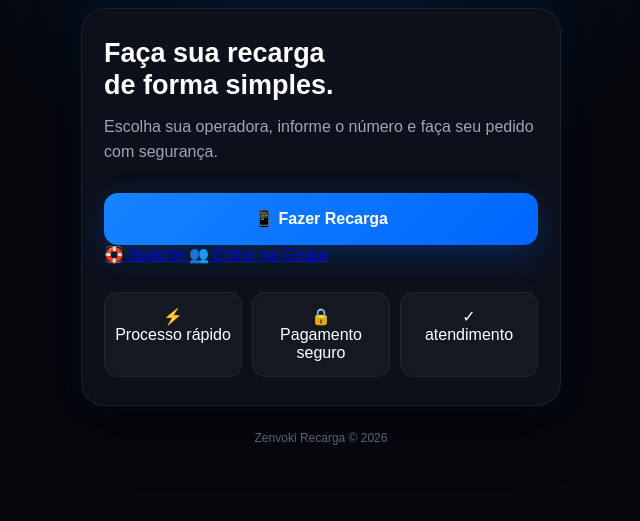
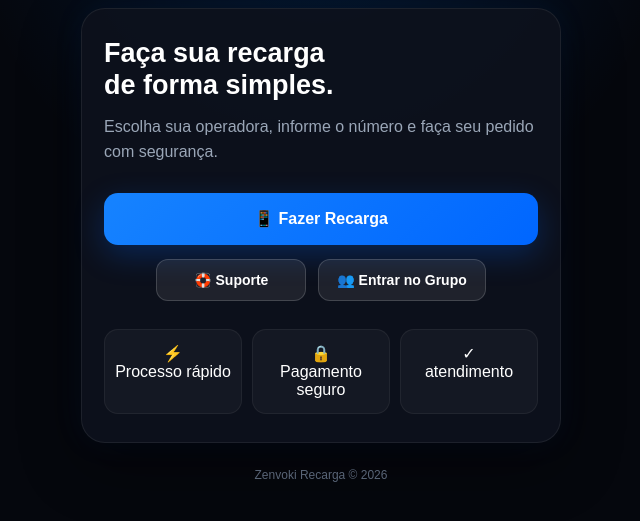
Before and after one commit to clofmacontas-create/Zenvoki-Recarga-, a website: page public/painel.html in a window 1280 px wide. Shown: the part 119-640 px from the top of the page, without its empty margins (319-959 px from the left). Drawn offline with Linux system fonts and the light colour scheme.

Commit message:
Estiliza botoes de suporte e grupo

```diff
--- a/public/style.css
+++ b/public/style.css
@@ -257,3 +257,47 @@ body {
   }
 
 }
+
+.acoes-contato {
+  display: flex;
+  gap: 12px;
+  margin-top: 14px;
+  justify-content: center;
+  flex-wrap: wrap;
+}
+
+.acoes-contato a {
+  display: inline-flex;
+  align-items: center;
+  justify-content: center;
+  min-width: 150px;
+  padding: 12px 18px;
+  border-radius: 12px;
+  text-decoration: none;
+  font-weight: 600;
+  font-size: 14px;
+  color: #fff;
+  background: rgba(255, 255, 255, 0.08);
+  border: 1px solid rgba(255, 255, 255, 0.16);
+  transition: transform 0.2s ease, background 0.2s ease;
+}
+
+.acoes-contato a:hover {
+  transform: translateY(-2px);
+  background: rgba(255, 255, 255, 0.14);
+}
+
+.acoes-contato a:active {
+  transform: scale(0.97);
+}
+
+@media (max-width: 480px) {
+  .acoes-contato {
+    flex-direction: column;
+  }
+
+  .acoes-contato a {
+    width: 100%;
+    box-sizing: border-box;
+  }
+}
```
